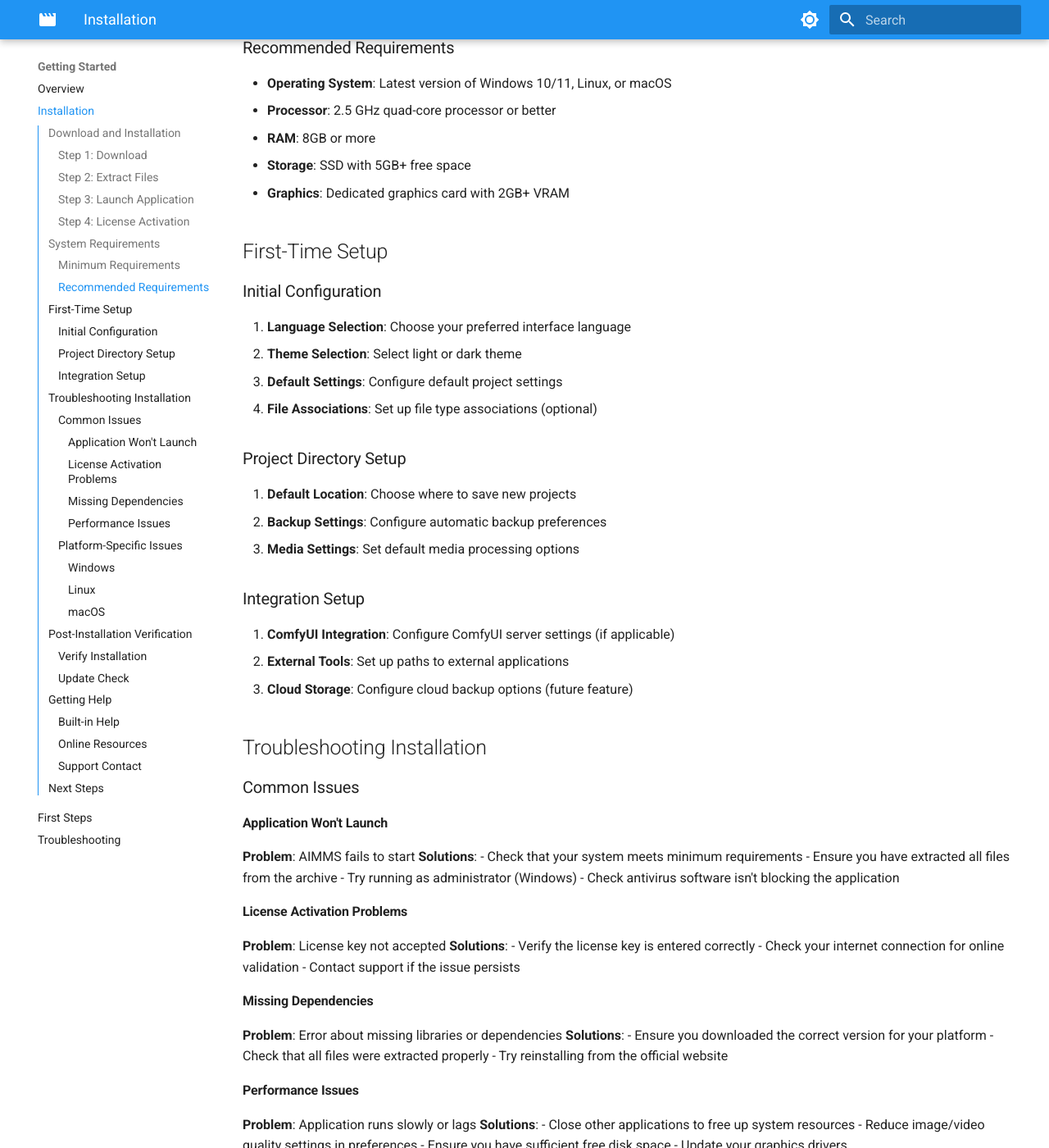
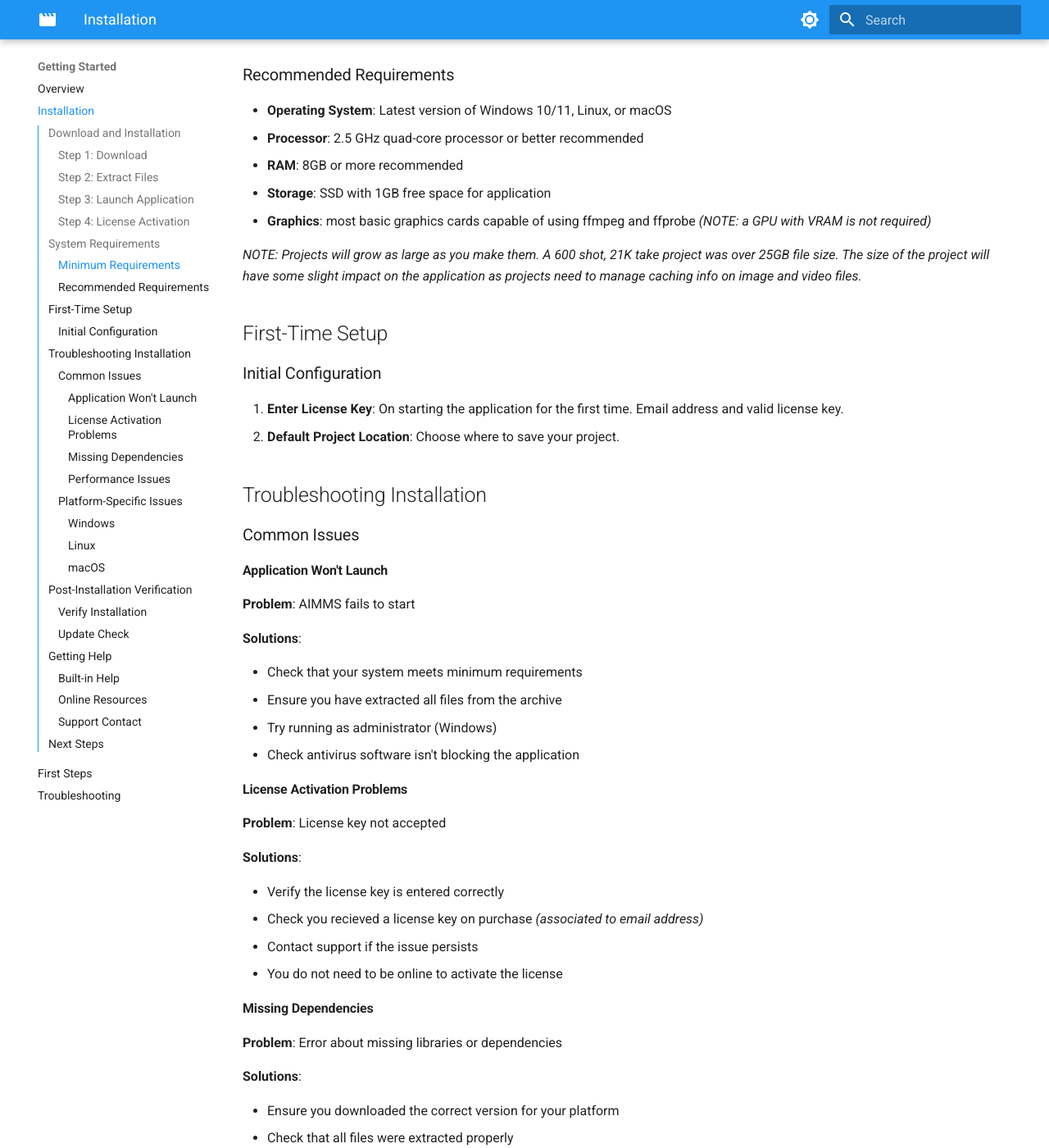
Before and after one commit to AI-Making-Movies/aimms-docs, an MkDocs documentation site: the page built from docs/getting-started/installation.md, in a window 1280 px wide and 1400 px high, scrolled down 1408 px. Shown: the whole window at 82% size. Built offline with MkDocs 1.6.1 and Material for MkDocs 9.7.7, drawn with Linux system fonts in a browser that asks for light colours; the version menu is left out; some of the changed text lies outside the part shown.

```diff
--- a/docs/getting-started/installation.md
+++ b/docs/getting-started/installation.md
@@ -13,62 +14,63 @@ AIMMS is distributed as a standalone application that requires no installation:
    - **macOS**: `aimms_macos_x64.dmg`
 
 ### Step 2: Extract Files
+
 1. **Windows**: Extract the ZIP file to your desired location
 2. **Linux**: Extract the tar.gz file using `tar -xzf aimms_linux_x64.tar.gz`
 3. **macOS**: Open the DMG file and drag AIMMS to your Applications folder
 
 ### Step 3: Launch Application
-1. **Windows**: Double-click `aimms.exe`
+
+1. **Windows**: Double-click `main-aimms_qt.exe`
 2. **Linux**: Run `./aimms` from the extracted directory
 3. **macOS**: Launch from Applications folder or extracted location
 
 ### Step 4: License Activation
+
 1. On first launch, you'll be prompted for a license key
-2. Enter your license key when prompted
-3. Or choose to use the trial version if available
-4. The application will validate and activate
+2. Enter your email and license key when prompted *(recieved on purchase)*
+3. The application will validate and activate
+
+*NOTE: Your license key for AIMMS version 1.0 is associated to your email address, keep it safe. After validation it will be stored in a file on your system.*
 
 ## System Requirements
 
 ### Minimum Requirements
+
 - **Operating System**: Windows 10, Linux (Ubuntu 18.04+), macOS 10.14+
 - **Processor**: 2 GHz dual-core processor
 - **RAM**: 4GB
-- **Storage**: 1GB free space
+- **Storage**: 1GB free space for the application
 - **Graphics**: OpenGL 3.3+ compatible graphics card
 
 ### Recommended Requirements
+
 - **Operating System**: Latest version of Windows 10/11, Linux, or macOS
-- **Processor**: 2.5 GHz quad-core processor or better
-- **RAM**: 8GB or more
-- **Storage**: SSD with 5GB+ free space
-- **Graphics**: Dedicated graphics card with 2GB+ VRAM
+- **Processor**: 2.5 GHz quad-core processor or better recommended
+- **RAM**: 8GB or more recommended
+- **Storage**: SSD with 1GB free space for application
+- **Graphics**: most basic graphics cards capable of using ffmpeg and ffprobe *(NOTE: a GPU with VRAM is not required)*
+
+*NOTE: Projects will grow as large as you make them. A 600 shot, 21K take project was over 25GB file size. The size of the project will have some slight impact on the application as projects need to manage caching info on image and video files.*
 
 ## First-Time Setup
 
 ### Initial Configuration
-1. **Language Selection**: Choose your preferred interface language
-2. **Theme Selection**: Select light or dark theme
-3. **Default Settings**: Configure default project settings
-4. **File Associations**: Set up file type associations (optional)
 
-### Project Directory Setup
-1. **Default Location**: Choose where to save new projects
-2. **Backup Settings**: Configure automatic backup preferences
-3. **Media Settings**: Set default media processing options
+1. **Enter License Key**: On starting the application for the first time. Email address and valid license key.
+2. **Default Project Location**: Choose where to save your project.
 
-### Integration Setup
-1. **ComfyUI Integration**: Configure ComfyUI server settings (if applicable)
-2. **External Tools**: Set up paths to external applications
-3. **Cloud Storage**: Configure cloud backup options (future feature)
 
 ## Troubleshooting Installation
 
 ### Common Issues
 
 #### Application Won't Launch
+
 **Problem**: AIMMS fails to start
+
 **Solutions**:
+
 - Check that your system meets minimum requirements
 - Ensure you have extracted all files from the archive
 - Try running as administrator (Windows)
@@ -76,25 +78,35 @@ AIMMS is distributed as a standalone application that requires no installation:
 
 #### License Activation Problems
 **Problem**: License key not accepted
+
 **Solutions**:
+
 - Verify the license key is entered correctly
-- Check your internet connection for online validation
+- Check you recieved a license key on purchase *(associated to email address)*
 - Contact support if the issue persists
+- You do not need to be online to activate the license
 
 #### Missing Dependencies
 **Problem**: Error about missing libraries or dependencies
+
 **Solutions**:
+
 - Ensure you downloaded the correct version for your platform
 - Check that all files were extracted properly
-- Try reinstalling from the official website
+- Try re-downloading from the official website
+- On Linux and OSX you will need to install ffmpeg and ffprobe seperately *(On Windows, ffmpeg and ffprobe are bundled with the application)*
 
 #### Performance Issues
 **Problem**: Application runs slowly or lags
+
 **Solutions**:
-- Close other applications to free up system resources
-- Reduce image/video quality settings in preferences
+
+- Check your system resources
+- Confirm you have current version of ffmpeg and ffprobe
 - Ensure you have sufficient free disk space
 - Update your graphics drivers
+- Large projects *(e.g. 600 shots with 20K takes)* can cause a few seconds delay during opening of projects and page changes, as they reload and manage cached images and videos.
+- Run *"Analyze Zeroed-Out Takes"* from the *Unused* page and confirm they are safe to delete. Excessive numbers of empty take placeholders will slow down the cache on large projects.
 
 ### Platform-Specific Issues
 
@@ -123,35 +135,37 @@ AIMMS is distributed as a standalone application that requires no installation:
 5. Check that settings are saved properly
 
 ### Update Check
-1. AIMMS will automatically check for updates
-2. Enable automatic update notifications in settings
-3. Download and install updates as they become available
+1. AIMMS will require manual checks for updates
+2. Download updates as they become available *(standalone package)*
+3. Ensure you have a copy of your license key and email
+4. Rename the old version folder
+5. Download and extract the new version
+6. Test the new version before deleting the old version
 
 ## Getting Help
 
 ### Built-in Help
-- **Documentation**: Access via Help → Documentation
-- **Context Help**: Right-click any element for context-specific help
-- **Keyboard Shortcuts**: View via Help → Keyboard Shortcuts
+- **Documentation**: Access via Help → Documentation (This website)
 
 ### Online Resources
-- **Official Website**: Visit for latest downloads and news
-- **Documentation**: Comprehensive user guides and tutorials
-- **Community Forum**: User discussions and support
-- **Video Tutorials**: Step-by-step video guides
+- [**Official Website**](https://markdkberry.com/software/): Visit for latest downloads and news
+- [**Documentation**](https://mdkberry.github.io/aimms-docs/): Comprehensive user guides and tutorials
+- **Community Forum**: User discussions and support *(planned)*
+- [**Video Tutorials**](https://www.youtube.com/@markdkberry): Step-by-step video guides
 
 ### Support Contact
-- **Email Support**: Contact support@aimms.com
-- **Bug Reports**: Report issues through the application
-- **Feature Requests**: Submit suggestions via the website
+- **Email Support**: *coming soon*
+- **Bug Reports**: *coming soon*
+- **Feature Requests**: *coming soon*
 
 ## Next Steps
 
 After successful installation:
+
 1. **Create Your First Project**: Follow the Quick Start Guide
 2. **Explore the Interface**: Familiarize yourself with the main modules
 3. **Import Existing Data**: Use CSV import if you have existing shot lists
-4. **Customize Settings**: Adjust preferences to your workflow
+4. **Customize Settings**: Adjust to your preferences
 5. **Learn the Workflow**: Understand the complete AIMMS workflow
 
 Your AIMMS installation is now ready for professional storyboard management!
```
Also changed, not shown: other parts of docs/getting-started/installation.md (+3 -2 lines), docs/getting-started/first-steps.md (+150 -121 lines).
